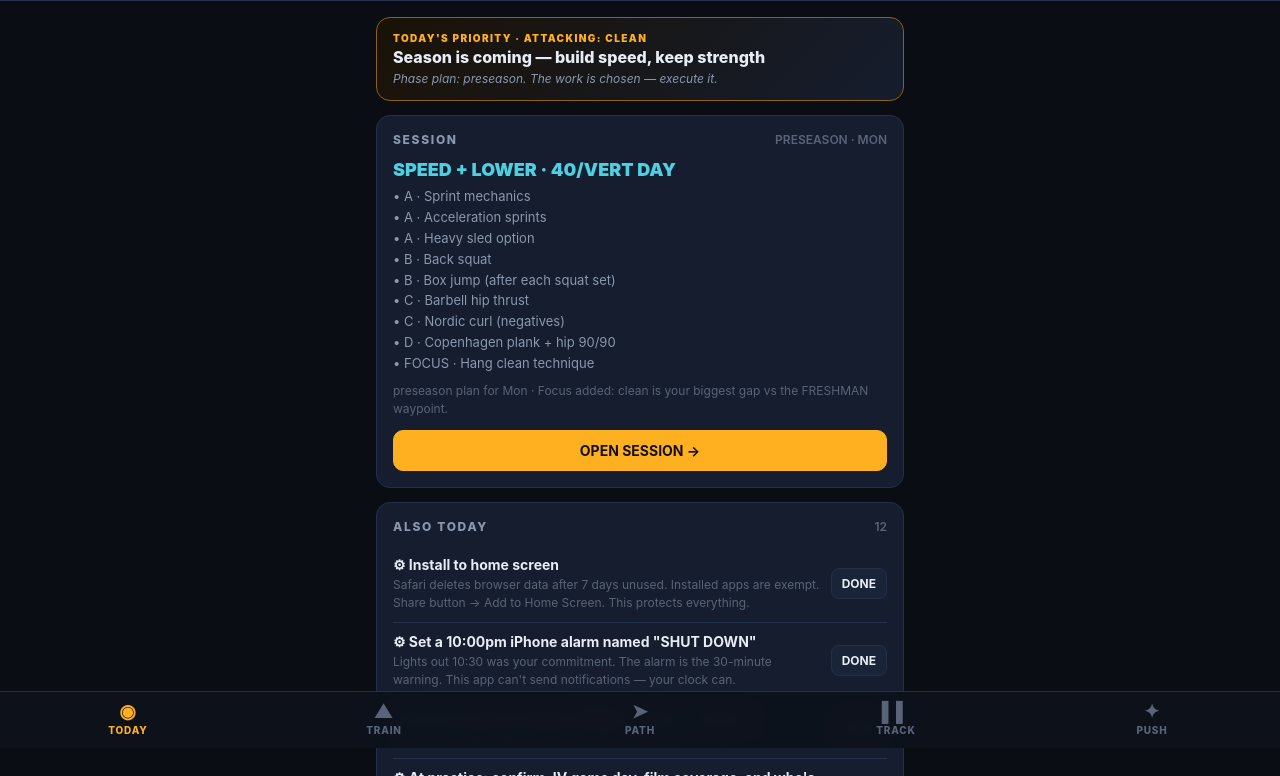
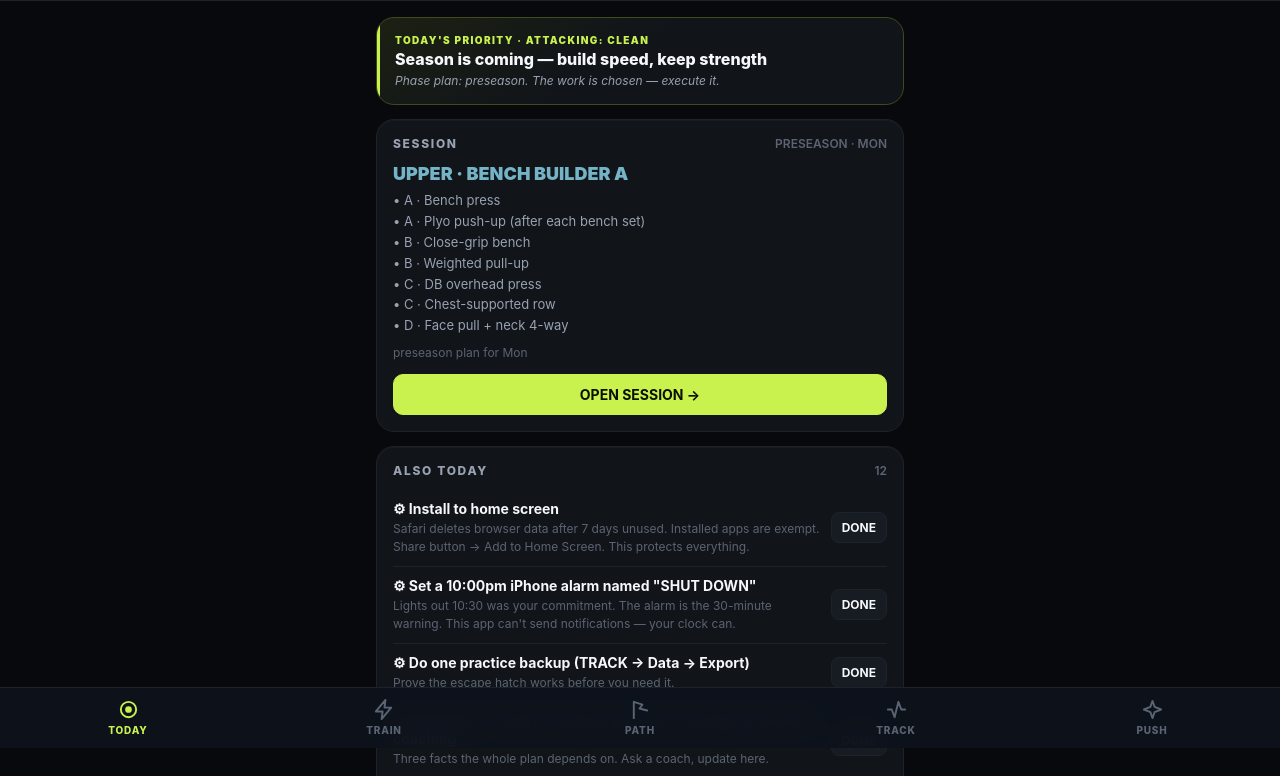
Before and after one commit to polarr24/d1os, a plain HTML site: page index.html in a window 1280 px wide. Shown: the part 52-828 px from the top of the page. Drawn offline with Linux system fonts and the light colour scheme.

Commit message:
v7.5 premium redesign + upper-Mondays + sub-4.4 + LB cues + 8:30 bell

```diff
--- a/index.html
+++ b/index.html
@@ -11,15 +11,16 @@
 <title>D1 OS</title>
 <style>
 :root{
-  --bg:#0a0e14; --bg2:#111826; --card:#151d2e; --card2:#1a2438;
-  --line:#243049; --txt:#e8edf5; --dim:#8b98ad; --faint:#5a6478;
-  --amber:#ffb020; --amber-dim:#8a6212; --cyan:#4dd0e1; --cyan-dim:#1e5f6b;
-  --green:#4caf7d; --red:#e05555; --radius:14px;
+  --bg:#08090c; --bg2:#0d0f14; --card:#111419; --card2:#171b22;
+  --line:#1e222b; --txt:#f5f7fa; --dim:#98a2b1; --faint:#5b6472;
+  --amber:#c9f24e; --amber-dim:#3f4a1f; --cyan:#74b4c6; --cyan-dim:#294551;
+  --green:#5fd39a; --red:#ff5d5d; --radius:18px;
 }
 *{margin:0;padding:0;box-sizing:border-box;-webkit-tap-highlight-color:transparent}
 html{font-size:16px}
 body{background:var(--bg);color:var(--txt);font-family:-apple-system,BlinkMacSystemFont,'Segoe UI',Roboto,sans-serif;
-  padding-bottom:calc(72px + env(safe-area-inset-bottom));min-height:100vh}
+  padding-bottom:calc(72px + env(safe-area-inset-bottom));min-height:100vh;
+  -webkit-font-smoothing:antialiased;text-rendering:optimizeLegibility}
 h1,h2,h3{font-weight:800;letter-spacing:.02em}
 .mono{font-variant-numeric:tabular-nums}
 #hdr{position:sticky;top:0;z-index:50;background:rgba(10,14,20,.92);backdrop-filter:blur(12px);
@@ -30,7 +31,7 @@ h1,h2,h3{font-weight:800;letter-spacing:.02em}
 #hdr .cd b{color:var(--cyan);font-weight:800}
 main{padding:16px;max-width:560px;margin:0 auto}
 .view{display:none}.view.on{display:block}
-.card{background:var(--card);border:1px solid var(--line);border-radius:var(--radius);padding:16px;margin-bottom:14px}
+.card{background:var(--card);border:1px solid var(--line);border-radius:var(--radius);padding:16px;margin-bottom:14px;box-shadow:0 1px 0 rgba(255,255,255,.03) inset}
 .card h3{font-size:12px;letter-spacing:.14em;color:var(--dim);margin-bottom:12px;text-transform:uppercase}
 .card h3 .r{float:right;color:var(--faint);font-weight:600;letter-spacing:0}
 .big{font-size:34px;font-weight:900}
@@ -38,7 +39,7 @@ main{padding:16px;max-width:560px;margin:0 auto}
 .grow{flex:1}
 .btn{background:var(--card2);border:1px solid var(--line);color:var(--txt);border-radius:10px;
   padding:11px 14px;font-size:14px;font-weight:700;cursor:pointer;font-family:inherit}
-.btn.amber{background:var(--amber);border-color:var(--amber);color:#14100a}
+.btn.amber{background:var(--amber);border-color:var(--amber);color:#0b1000}
 .btn.ghost{background:transparent}
 .btn.sm{padding:7px 10px;font-size:12px;border-radius:8px}
 .btn:active{transform:scale(.97)}
@@ -56,15 +57,16 @@ label{font-size:11px;letter-spacing:.08em;color:var(--dim);text-transform:upperc
   backdrop-filter:blur(12px);border-top:1px solid var(--line);padding-bottom:env(safe-area-inset-bottom)}
 #nav button{flex:1;background:none;border:none;color:var(--faint);font-family:inherit;font-size:10px;
   font-weight:800;letter-spacing:.08em;padding:10px 0 12px;cursor:pointer;display:flex;flex-direction:column;gap:3px;align-items:center}
-#nav button .ic{font-size:19px;line-height:1}
+#nav button .ic{line-height:0}
+#nav button .ic svg{width:23px;height:23px}
 #nav button.on{color:var(--amber)}
 .dots{display:grid;grid-template-columns:repeat(15,1fr);gap:5px}
 .dots i{aspect-ratio:1;border-radius:3px;background:var(--bg2);border:1px solid var(--line)}
-.dots i.hit{background:var(--amber);border-color:var(--amber)}
+.dots i.hit{background:var(--amber);border-color:var(--amber);box-shadow:0 0 8px -2px var(--amber)}
 .dots i.part{background:var(--amber-dim);border-color:var(--amber-dim)}
 .chk{display:flex;gap:12px;align-items:center;padding:12px 0;border-bottom:1px solid var(--line);cursor:pointer}
 .chk:last-child{border-bottom:none}
-.chk .box{width:24px;height:24px;border-radius:7px;border:2px solid var(--line);flex-shrink:0;display:grid;place-items:center;font-size:14px;color:#14100a;font-weight:900}
+.chk .box{width:24px;height:24px;border-radius:7px;border:2px solid var(--line);flex-shrink:0;display:grid;place-items:center;font-size:14px;color:#0b1000;font-weight:900}
 .chk.done .box{background:var(--amber);border-color:var(--amber)}
 .chk.done .t{color:var(--dim);text-decoration:line-through}
 .chk .t{font-size:15px;font-weight:600}
@@ -85,7 +87,7 @@ details summary::after{content:'+';color:var(--faint);font-size:18px}
 details[open] summary::after{content:'–'}
 details .bd{padding:10px 0 4px;font-size:13px;color:var(--dim);line-height:1.55}
 .note{font-size:12px;color:var(--faint);line-height:1.5;margin-top:8px}
-.flag{background:#2a1a10;border:1px solid #6b4a1e;border-radius:10px;padding:10px 12px;font-size:13px;margin-bottom:10px}
+.flag{background:#14180f;border:1px solid #33401d;border-radius:10px;padding:10px 12px;font-size:13px;margin-bottom:10px}
 .toast{position:fixed;left:50%;bottom:90px;transform:translateX(-50%);background:var(--card2);border:1px solid var(--amber-dim);
   color:var(--txt);padding:11px 18px;border-radius:12px;font-size:14px;font-weight:700;z-index:99;opacity:0;transition:opacity .25s;pointer-events:none;white-space:nowrap}
 .toast.on{opacity:1}
@@ -94,7 +96,8 @@ details .bd{padding:10px 0 4px;font-size:13px;color:var(--dim);line-height:1.55}
 .stat .v{font-size:22px;font-weight:900}
 .stat .k{font-size:10px;letter-spacing:.1em;color:var(--faint);text-transform:uppercase;margin-top:2px}
 .empty{text-align:center;color:var(--faint);font-size:13px;padding:24px 0}
-.prio{background:linear-gradient(135deg,#1a1206,#151d2e);border:1px solid var(--amber-dim);border-radius:var(--radius);padding:14px 16px;margin-bottom:14px}
+.prio{background:linear-gradient(150deg,rgba(201,242,78,.10),var(--card) 46%);border:1px solid var(--amber-dim);border-radius:var(--radius);padding:16px 16px 16px 18px;margin-bottom:14px;position:relative;overflow:hidden}
+.prio::before{content:'';position:absolute;left:0;top:0;bottom:0;width:3px;background:var(--amber)}
 .prio .k{font-size:10px;letter-spacing:.14em;color:var(--amber);font-weight:900}
 .prio .t{font-size:16px;font-weight:800;margin-top:3px}
 .prio .w{font-size:12px;color:var(--dim);margin-top:4px;font-style:italic}
@@ -113,11 +116,11 @@ details .bd{padding:10px 0 4px;font-size:13px;color:var(--dim);line-height:1.55}
   <section class="view" id="v-push"></section>
 </main>
 <nav id="nav">
-  <button data-v="today"><span class="ic">◉</span>TODAY</button>
-  <button data-v="train"><span class="ic">▲</span>TRAIN</button>
-  <button data-v="path"><span class="ic">➤</span>PATH</button>
-  <button data-v="track"><span class="ic">▌▌</span>TRACK</button>
-  <button data-v="push"><span class="ic">✦</span>PUSH</button>
+  <button data-v="today"><span class="ic"><svg viewBox="0 0 24 24" fill="none" stroke="currentColor" stroke-width="2"><circle cx="12" cy="12" r="8"/><circle cx="12" cy="12" r="2.5" fill="currentColor"/></svg></span>TODAY</button>
+  <button data-v="train"><span class="ic"><svg viewBox="0 0 24 24" fill="none" stroke="currentColor" stroke-width="2" stroke-linecap="round" stroke-linejoin="round"><path d="M13 2L3 14h7l-1 8 10-12h-7z"/></svg></span>TRAIN</button>
+  <button data-v="path"><span class="ic"><svg viewBox="0 0 24 24" fill="none" stroke="currentColor" stroke-width="2" stroke-linecap="round" stroke-linejoin="round"><path d="M5 21V4M5 4l9 3-3 4 8 2"/></svg></span>PATH</button>
+  <button data-v="track"><span class="ic"><svg viewBox="0 0 24 24" fill="none" stroke="currentColor" stroke-width="2" stroke-linecap="round" stroke-linejoin="round"><path d="M3 12h4l3 8 4-16 3 8h4"/></svg></span>TRACK</button>
+  <button data-v="push"><span class="ic"><svg viewBox="0 0 24 24" fill="none" stroke="currentColor" stroke-width="2" stroke-linecap="round" stroke-linejoin="round"><path d="M12 3l2.2 6.2L21 12l-6.8 2.8L12 21l-2.2-6.2L3 12l6.8-2.8z"/></svg></span>PUSH</button>
 </nav>
 <div class="toast" id="toast"></div>
 <script>
@@ -430,7 +433,7 @@ const GATE_SEPT1='2028-09-01';       // Sept 1 junior year: all communication op
    confirm when schedules publish. Anything outside a range = offseason. */
 const PHASES=[
   {from:'2026-07-01',to:'2026-08-09',phase:'preseason'},
-  {from:'2026-08-10',to:'2026-10-31',phase:'inseason'},   // JV season; opener wk of Aug 21
+  {from:'2026-08-10',to:'2026-10-31',phase:'inseason'},   // JV season; NV 2026 opener ~Aug 13-14 (verified); JV game day TBD
   {from:'2026-11-09',to:'2027-02-13',phase:'wrestling'},  // casual — NO cutting; mass defended
   {from:'2027-02-22',to:'2027-05-15',phase:'track'},      // 100m/sprints — track owns speed work
 ];
@@ -454,13 +457,13 @@ const BENCHMARKS=[
 const WAYPOINTS=[
   {until:'2027-07-31',label:'FRESHMAN · by Jun 2027',
    targets:{squat:315,bench:225,dead:405,clean:165,wt:174,gpa:3.5},
-   rel:{forty:-0.15,vert:3,broad:6}},
+   rel:{forty:-0.20,vert:3,broad:6}},
   {until:'2028-07-31',label:'SOPHOMORE · by Jun 2028',
    targets:{squat:365,bench:255,dead:445,clean:195,wt:186,gpa:3.5},
-   rel:{forty:-0.28,vert:6,broad:12}},
+   rel:{forty:-0.40,vert:6,broad:12}},
   {until:'2029-07-31',label:'JUNIOR · by Jun 2029',
    targets:{squat:405,bench:285,dead:495,clean:225,wt:195,gpa:3.5},
-   rel:{forty:-0.40,vert:9,broad:16}}
+   rel:{forty:-0.55,vert:9,broad:16}}
 ];
 function currentWaypoint(iso=null){ const d=iso||todayISO(); return WAYPOINTS.find(w=>d<=w.until)||WAYPOINTS.at(-1); }
 
@@ -519,7 +522,20 @@ const TECHNIQUE={
   'Trap-bar deadlift':['Hips back, chest tall, lats locked','Push the floor away — it\'s a leg press, not a back lift','Stand ALL the way up; no lean-back','Lower under control — that eccentric builds you'],
   'Hang clean':['Bar at mid-thigh, shoulders over bar','JUMP + shrug — the bar rides up, elbows whip around','Catch tall on full feet, elbows high','If you\'re curling it, it\'s too heavy'],
   '40-yd start':['Crowd the line: front foot close, weight forward','First 3 steps LOW and punching back — like a plane taking off','Arms drive violently; face and hands stay loose','Don\'t pop up until ~15 yards'],
-  'Vertical jump':['Last two steps: long-short, plant heel-to-toe','Arms sweep down THEN rip up together','Jump THROUGH the target, not at it','Quiet landings every rep — loud knees end seasons']};
+  'Vertical jump':['Last two steps: long-short, plant heel-to-toe','Arms sweep down THEN rip up together','Jump THROUGH the target, not at it','Quiet landings every rep — loud knees end seasons'],
+  'Cutting (one-cut)':['Plant foot OUTSIDE your frame, nose over toes','Drop your hips INTO the cut — speed through, not around','Eyes up field BEFORE the plant — know where you\'re going','First step out of the cut is a sprint step, not a balance step'],
+  'Ball security (5 points)':['Eagle claw over the nose of the ball','Forearm bar — ball locked to the ribs','Elbow TIGHT — daylight between elbow and body is a fumble invitation','High and tight through traffic; switch arms in open field only'],
+  'Stiff arm':['Timing beats strength — strike as the tackler lunges','Lock the elbow, press through his helmet or shoulder','Same-side knee drives — run THROUGH the contact','Eyes stay up field; the stiff arm is a speed move, not a wrestling match'],
+  'Punt catch':['Track it to a window above your eyes — drift so it falls into your chest','Elbows in, pinkies together, catch ABOVE the eyes','Look it ALL the way into the tuck — then burst north','Judgment: any doubt or coverage inside 10 yards = fair catch. Possession is the job'],
+  'Hawk tackle':['Track the near HIP, not the ball — hips don\'t lie','Shoot the same-side shoulder, wrap high through the thighs','Head ACROSS the body, never in front of the knee','Leg drive until the whistle — finish on top'],
+  'Route release (slot)':['Stem at game speed — a lazy stem tells the DB everything','Snap the break in ONE step, hips down','Hands show LATE — at the last moment','Every route sells vertical first'],
+  'Read keys (LB)':['Pre-snap: set the front, find the back, know your gap','Read the triangle — near back to guard: high hat = pass, low hat = run','Flow with the near back but stay square — don\'t overrun the cutback','First clean read = trigger downhill; a step late is a step buried'],
+  'Block destruction (LB shed)':['Attack the blocker\'s half — never catch a block, always strike first','Hands INSIDE, thumbs up, strike the near number and lock out','Separate: press him off, find the ball, then shed to it','Keep your outside arm free vs a reach — spill or box by your fit'],
+  'Run fit / gap fill':['Know your gap every call — A, B, C, or contain','Fill downhill and square; drifting sideways gets you reached','Wrong-arm the kickout to spill, or box it — one job, commit to it','Stuff your gap FIRST, then pursue — never chase before you fit'],
+  'Zone drop (LB)':['Open your hips and gain depth — carry #3 vertical','Eyes on the QB, feel receivers cross your face','Settle in the window, don\'t chase — throttle under the dig','Break on the throw, close downhill, tackle through the catch'],
+  'Pursuit angle':['Never trail the ball — take the angle that beats it to the sideline','Aim for a point in FRONT of the ballcarrier, not at him','Expect the cutback: the backside defender keeps inside leverage','Run through the hip, wrap, finish — gang-tackle to the whistle'],
+  'Blitz timing (edge / A-gap)':['Time the ball, not the cadence — go on the first flinch of the center','Pick your move pre-snap: rip, swim, or bull — never decide late','Dip the edge or knife the gap low — small target, full speed','Close to the near hip, break down, wrap the QB — don\'t run past him'],
+  'Press / re-route (nickel)':['Patient feet — mirror the release, don\'t lunge or open early','Jam the near number to break the timing, then trail his hip','Stay in phase: eyes on his hips, not the ball, until he looks back','Find the ball late over the top shoulder — high-point or rake it out']};
 
 /* ============ FUEL PLAN — mass mission math (350-500 kcal surplus, ~0.8-1 g/lb protein) ============ */
 function fuelPlan(bw,adj=0){
@@ -533,7 +549,7 @@ function fuelPlan(bw,adj=0){
 
 const TEMPLATES={
   preseason:[ // complete sessions, gap-targeted: 40 (accel+mechanics), vert (plyo progression), bench (contrast+builders)
-    {day:1,title:'SPEED + LOWER · 40/VERT DAY',blocks:[
+    {day:2,title:'SPEED + LOWER · 40/VERT DAY',blocks:[
       {n:'A · Sprint mechanics',s:'Wall drill 3×5/side · A-skip 3×20yd — positions first, speed follows · '+AM_HEAT},
       {n:'A · Acceleration sprints',s:'6×20yd from 2-point stance · FULL walk-back recovery — speed work half-rested is slow practice'},
       {n:'A · Heavy sled option',s:'If EOS turf sled is free: swap 3 accels for 4×15yd sled pushes @ ~40-50% BW (~65-80 lb) — proven accelerator for teen sprinters'},
@@ -542,7 +558,7 @@ const TEMPLATES={
       {n:'C · Barbell hip thrust',s:'3×8 — sprint power lives in the glutes'},
       {n:'C · Nordic curl (negatives)',s:'3×6 — hamstring armor for sprint season'},
       {n:'D · Copenhagen plank + hip 90/90',s:'3×20s/side'}]},
-    {day:2,title:'UPPER · BENCH BUILDER A',blocks:[
+    {day:1,title:'UPPER · BENCH BUILDER A',blocks:[
       {n:'A · Bench press',s:'4×4 @ 82% — pair each set with plyo push-ups',pct:.82,lift:'bench'},
       {n:'A · Plyo push-up (after each bench set)',s:'4×5 · hands leave the floor — upper-body contrast'},
       {n:'B · Close-grip bench',s:'3×8 — triceps move the sticking point'},
@@ -555,7 +571,7 @@ const TEMPLATES={
       {n:'Core circuit',s:'Dead bug 3×10 · Pallof 3×12/side · suitcase carry 3×40yd'},
       {n:'Mobility',s:'15 min — hips, ankles, T-spine'},
       {n:'Film',s:'One 5-question set (PUSH)'}]},
-    {day:4,title:'SPEED + LOWER · VERT DAY',blocks:[
+    {day:5,title:'SPEED + LOWER · VERT DAY',blocks:[
       {n:'A · Plyo progression',s:'Pogo hops 3×10 + depth drop landings 3×5 (12-18in box) — landings before takeoffs. Your squat is past 1.5×BW, so full depth JUMPS unlock next cycle if landings are quiet · '+AM_HEAT},
       {n:'A · Sprint build-ups',s:'4×30yd building to ~95% · full recovery'},
       {n:'B · Trap-bar deadlift',s:'4×3 @ 82% — pair with jump squats',pct:.82,lift:'dead'},
@@ -563,7 +579,7 @@ const TEMPLATES={
       {n:'C · Bulgarian split squat',s:'3×8/leg'},
       {n:'C · Single-leg calf raise + tib raise',s:'3×15 each — ankle stiffness = free inches on the vert'},
       {n:'D · Pallof press',s:'3×12/side'}]},
-    {day:5,title:'UPPER · BENCH BUILDER B',blocks:[
+    {day:4,title:'UPPER · BENCH BUILDER B',blocks:[
       {n:'A · Bench press (speed)',s:'6×3 @ 65% — move it violently; bar speed today builds bar weight next month',pct:.65,lift:'bench'},
       {n:'B · Incline DB press',s:'3×10'},
       {n:'B · Chin-up',s:'3×AMRAP'},
@@ -623,14 +639,14 @@ const TEMPLATES={
       {n:'Weekly review',s:'Log meet times in TRACK — official 100m times are gold for football recruiting.'}]}
   ],
   offseason:[ // May–July: the build phase — full sessions, same gap-targeting as preseason, more volume
-    {day:1,title:'LOWER · CONTRAST A + SPEED',blocks:[
+    {day:2,title:'LOWER · CONTRAST A + SPEED',blocks:[
       {n:'A · Sprint mechanics + accel',s:'A-skip 3×20yd · 6×20yd accels, full recovery · '+AM_HEAT},
       {n:'B · Back squat',s:'4×3 @ 85% — pair each set with jumps',pct:.85,lift:'squat'},
       {n:'B · Box jump (after each squat set)',s:'4×4 · max intent, step down'},
       {n:'C · Barbell hip thrust',s:'3×8'},
       {n:'C · RDL',s:'3×8 — control the eccentric'},
       {n:'D · Nordic curl + Copenhagen',s:'3×6 · 3×20s/side'}]},
-    {day:2,title:'UPPER · BENCH BUILDER A',blocks:[
+    {day:1,title:'UPPER · BENCH BUILDER A',blocks:[
       {n:'A · Bench press',s:'4×4 @ 82% — pair with plyo push-ups',pct:.82,lift:'bench'},
       {n:'A · Plyo push-up',s:'4×5'},
       {n:'B · Close-grip bench',s:'3×8'},
@@ -642,13 +658,13 @@ const TEMPLATES={
       {n:'B · Tempo runs',s:'8×40yd @ 75%'},
       {n:'C · Core circuit',s:'Dead bug · Pallof · suitcase carry — 3 rounds'},
       {n:'D · Film study',s:'One 5-question set (PUSH)'}]},
-    {day:4,title:'LOWER · CONTRAST B',blocks:[
+    {day:5,title:'LOWER · CONTRAST B',blocks:[
       {n:'A · Trap-bar deadlift',s:'4×3 @ 85% — pair with jump squats',pct:.85,lift:'dead'},
       {n:'A · Trap-bar jump squat (after each set)',s:'4×3 @ ~40 lb — peak power load'},
       {n:'B · Bulgarian split squat',s:'3×8/leg'},
       {n:'C · Single-leg calf + tib raise',s:'3×15 each'},
       {n:'D · Pallof press',s:'3×12/side'}]},
-    {day:5,title:'UPPER · BENCH BUILDER B',blocks:[
+    {day:4,title:'UPPER · BENCH BUILDER B',blocks:[
       {n:'A · Bench press (speed)',s:'6×3 @ 65% — move it fast',pct:.65,lift:'bench'},
       {n:'B · Incline DB press + chin-up',s:'3×10 · 3×AMRAP'},
       {n:'C · Dips',s:'3×8-12'},
@@ -720,7 +736,7 @@ const SETUP_TASKS=[
   {id:'env:phone',title:'Phone parks outside the bedroom at 10:15 — starting tonight',why:'One environmental decision worth more than any sleep feature. The 10pm alarm is the warning shot.'},
   {id:'env:film',title:'Name the film owner for every game before the opener',why:'Program films JV, or cousin does — decided in advance, never improvised. Film is the recruiting currency.'},
   {id:'env:team',title:'Team talk: mom (food+rides) · step-dad (camp fund) · cousin (spot/time/film)',why:'Four people, four jobs. The Sunday Dispatch will keep everyone honest — including you.'},
-  {id:'env:bell',title:'Get Basic\'s bell schedule the moment it publishes',why:'Your morning routine takes 1.5h. If first bell is ~7am, that\'s a ~5am wake — and 10:30 lights-out gives you 6.5h sleep, which breaks the #1 rule. We solve this with real numbers: earlier lights-out on school nights or a compressed game-day-style morning. Can\'t solve it without the bell time.'}
+  {id:'env:bell',title:'Lock your school-night wake alarm (~6:45am)',why:'Basic runs 8:30am-2:46pm (confirmed). Your 1.5h morning routine off a ~6:45 wake gets you there with margin, and 10:30 lights-out still banks a full ~8h — the sleep rule holds on school nights, no compressed morning needed. Set the wake alarm and this one\'s done.'}
 ];
 
 /* ============ NCAA TIMELINE · CLASS OF 2030 ============ */
@@ -1341,6 +1357,7 @@ function rPath(){
           <span class="note grow">${(lc=>lc?'Last contact '+fmtD(lc):'No contact yet')(Model.lastContact(S,p.id))}</span>
           <button class="btn sm" onclick="touchP('${p.id}')">CONTACTED TODAY</button>
           ${p.stage<5?`<button class="btn sm ghost" onclick="advP('${p.id}')">STAGE +</button>`:''}
+          <button class="btn sm ghost" onclick="rmP('${p.id}')" style="color:var(--red)">✕</button>
         </div>${p.notes?`<div class="note">${esc(p.notes)}</div>`:''}
       </div>`).join(''):'<div class="empty">No schools on the board yet. Add your first target below.</div>'}
     <div class="row" style="margin-top:12px">
@@ -1387,6 +1404,13 @@ function touchP(id){ const p=S.pipeline.find(x=>x.id===id);
 function advP(id){ const p=S.pipeline.find(x=>x.id===id); p.stage=Math.min(5,p.stage+1);
   logEvent('stage',{id,school:p.school,to:p.stage});
   save(); rPath(); if(p.stage===5) toast('COMMITTED. That\'s the whole game.'); }
+let pendingRm=null;
+function rmP(id){ const p=S.pipeline.find(x=>x.id===id); if(!p) return;
+  if(pendingRm!==id){ pendingRm=id; toast('Tap ✕ again to remove '+p.school); return; }
+  pendingRm=null;
+  S.pipeline=S.pipeline.filter(x=>x.id!==id);
+  logEvent('removed',{id,school:p.school});
+  save(); rPath(); toast(p.school+' removed — board stays honest'); }
 function copyTpl(k){ const t=EMAIL_TEMPLATES[k]; navigator.clipboard?.writeText('Subject: '+t.subject+'\n\n'+t.body).then(()=>toast('Copied ✓')); }
 
 /* ---- TRACK ---- */
@@ -1410,7 +1434,7 @@ function rTrack(){
     <details><summary>The destination: senior-year D1 ranges</summary><div class="bd">
       <table><tr><th></th><th>D2</th><th>FCS</th><th>G5</th><th>P4</th></tr>
       ${g.rows.map(b=>`<tr><td style="font-weight:700">${b.name}</td><td class="mono">${b.tiers.D2}</td><td class="mono">${b.tiers.FCS}</td><td class="mono">${b.tiers.G5}</td><td class="mono">${b.tiers.P4}</td></tr>`).join('')}
-      </table><br>Four years away. The waypoints above are how you get there.</div></details>
+      </table><br>Four years away. P4 is the recruiting bar — your personal north star on speed is sub-4.4. The waypoints above are how you get there. Your frame fits RB/slot, off-ball LB, and nickel/safety — sophomore film picks the spot, so train the fastest lane (RB speed) and you cover all three.</div></details>
   </div>`)(Model.waypointGaps())}
   <div class="card">
     <h3>System Read <span class="r">what your own data says</span></h3>
```
